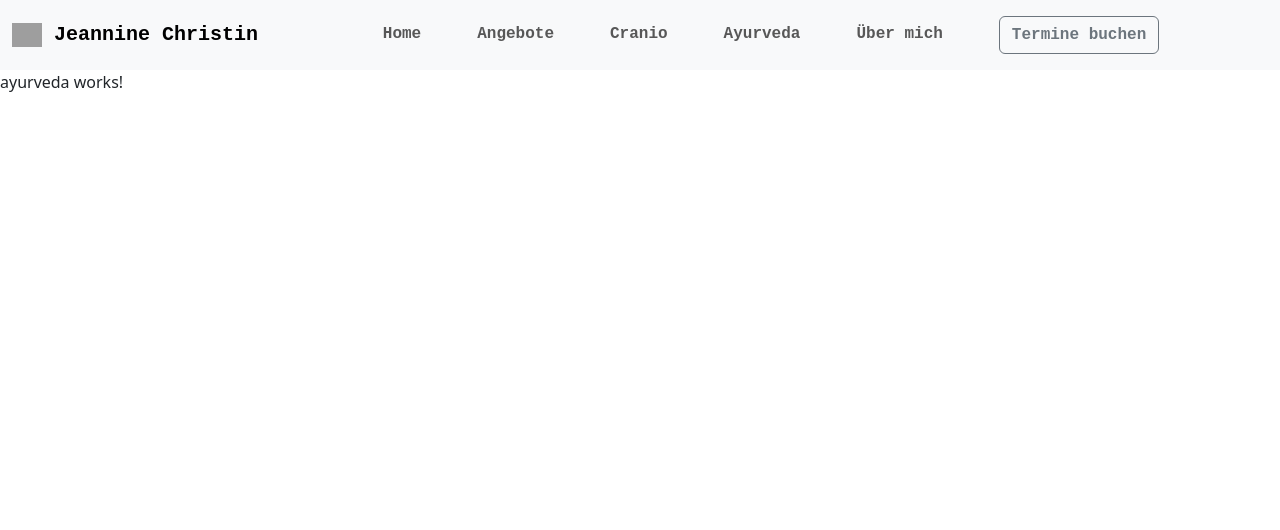
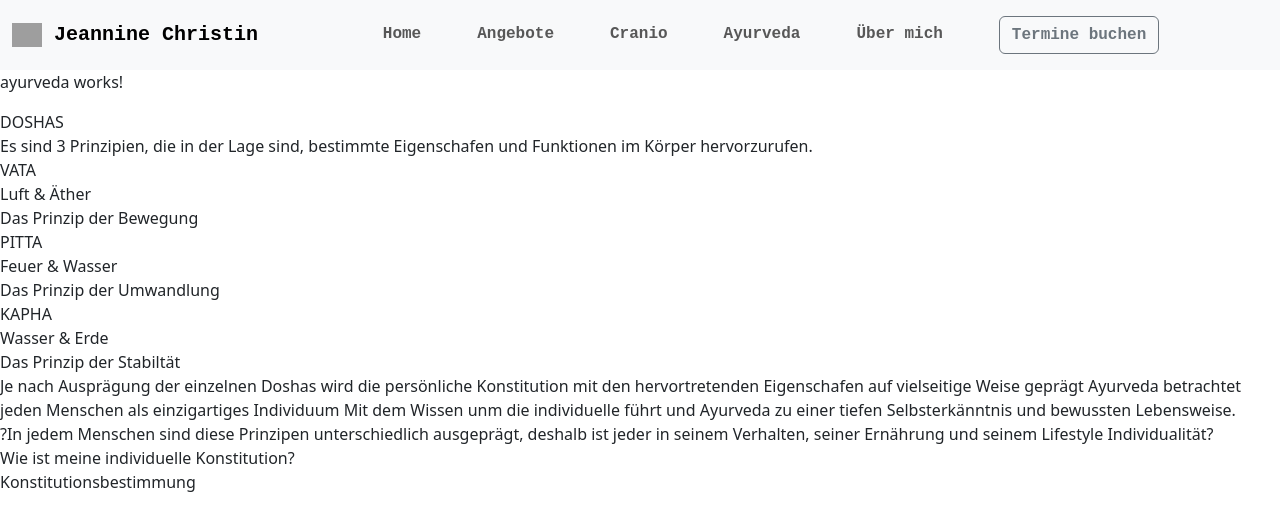
Before and after one commit to simarill/jeannine-christin, an Angular app: page /ayurveda in a window 1280 px wide. Shown: the top 530 px of the page. Built offline with nearby package versions, Linux system fonts and the light colour scheme; grey boxes are pictures that could not be loaded.

Commit message:
feat: dosha text version 1

```diff
--- a/src/app/ayurveda/ayurveda.component.html
+++ b/src/app/ayurveda/ayurveda.component.html
@@ -1 +1,25 @@
 <p>ayurveda works!</p>
+
+<div>
+  <div>DOSHAS</div>
+
+  <div>Es sind 3 Prinzipien, die in der Lage sind, bestimmte Eigenschafen und Funktionen im Körper hervorzurufen.</div>
+
+  <div>
+    <div *ngFor="let dosha of doshas">
+      <div>{{ dosha.title }}</div>
+      <div>{{ dosha.elemente }}</div>
+      <div>{{ dosha.prinzip }}</div>
+    </div>
+  </div>
+
+  <div>
+    Je nach Ausprägung der einzelnen Doshas wird die persönliche Konstitution mit den hervortretenden Eigenschafen auf vielseitige Weise geprägt
+    Ayurveda betrachtet jeden Menschen als einzigartiges Individuum
+    Mit dem Wissen unm die individuelle führt und Ayurveda zu einer tiefen Selbsterkänntnis und bewussten Lebensweise.
+  </div>
+  <div>?In jedem Menschen sind diese Prinzipen unterschiedlich ausgeprägt, deshalb ist jeder in seinem Verhalten, seiner Ernährung und seinem Lifestyle Individualität?</div>
+
+  <div>Wie ist meine individuelle Konstitution?</div>
+  <div>Konstitutionsbestimmung</div>
+</div>
--- a/src/app/ayurveda/ayurveda.component.ts
+++ b/src/app/ayurveda/ayurveda.component.ts
@@ -1,12 +1,18 @@
 import { Component } from '@angular/core';
+import { CommonModule } from '@angular/common';
 
 @Component({
   selector: 'app-ayurveda',
   standalone: true,
-  imports: [],
+  imports: [CommonModule],
   templateUrl: './ayurveda.component.html',
   styleUrl: './ayurveda.component.scss'
 })
 export class AyurvedaComponent {
+  doshas = [
+    { title: 'VATA', elemente: 'Luft & Äther', prinzip: 'Das Prinzip der Bewegung' },
+    { title: 'PITTA', elemente: 'Feuer & Wasser', prinzip: 'Das Prinzip der Umwandlung' },
+    { title: 'KAPHA', elemente: 'Wasser & Erde', prinzip: 'Das Prinzip der Stabiltät' }
+  ];
 
 }
```
